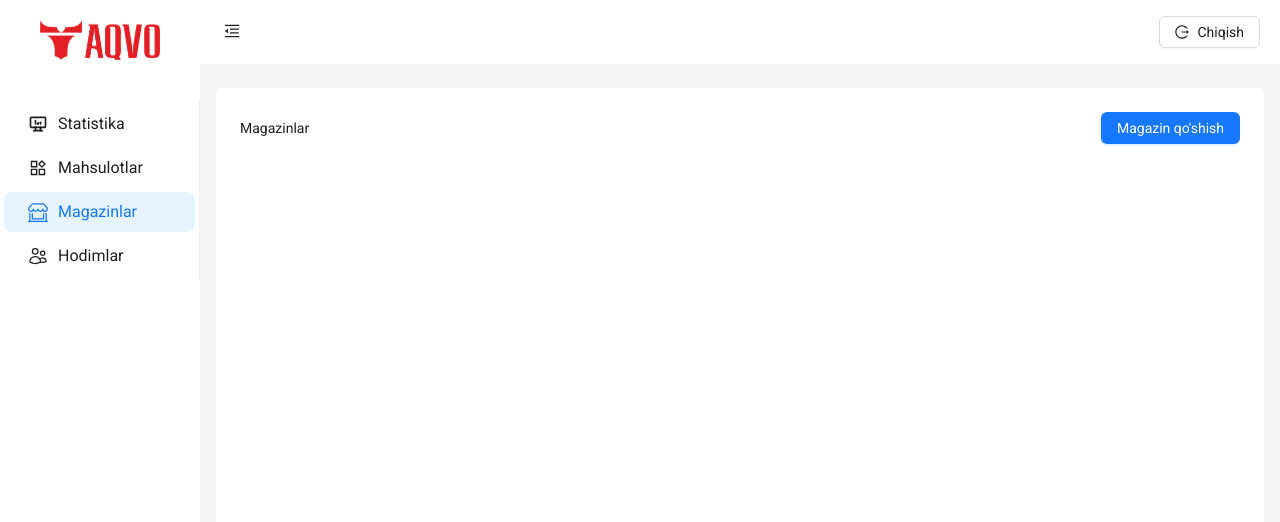
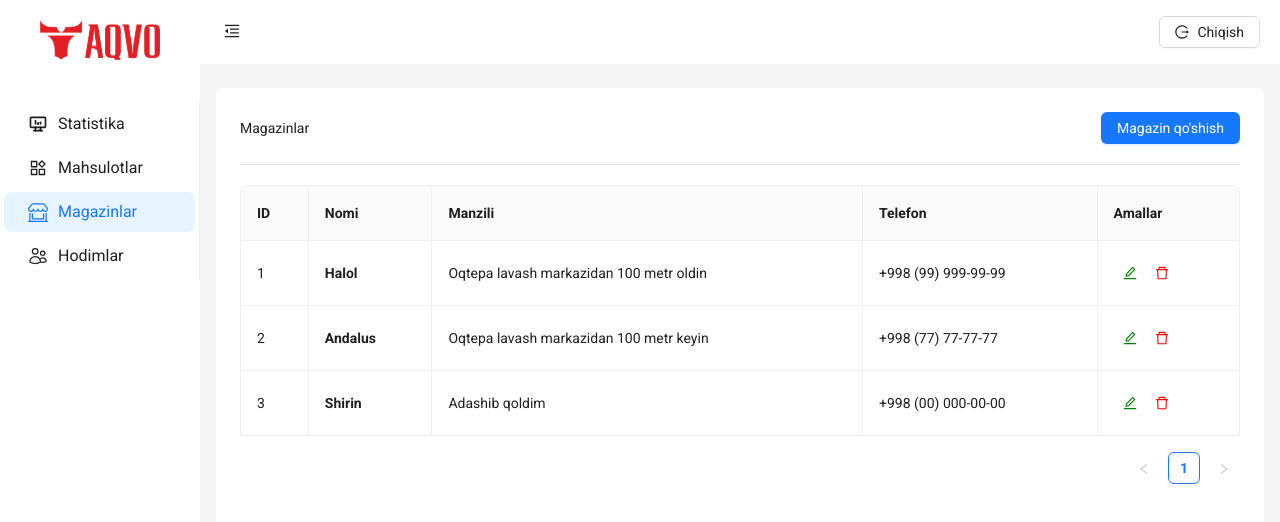
Before and after one commit to ShamsiddinWeb/Sovchilar-Admin, a React (Vite) app: page /shops in a window 1280 px wide. Shown: the top 522 px of the page. Built offline with nearby package versions, Linux system fonts and the light colour scheme.

Commit message:
add shopping table

```diff
--- a/src/pages/shop/Shops.jsx
+++ b/src/pages/shop/Shops.jsx
@@ -1,6 +1,7 @@
 import React, { useState } from 'react'
 import ModalComponent from '../../components/Modal';
 import { Button } from 'antd';
+import ShoppingTable from './components/ShoppingTable';
 
 const Shops = () => {
   const [isModalOpen, setIsModalOpen] = useState(false);
@@ -27,12 +28,14 @@ const Shops = () => {
         <p>This is a dynamic modal content!</p>
         <p>You can pass any React element here as children.</p>
       </ModalComponent>
-      <div className="flex justify-between items-center">
+      <div className="flex justify-between items-center border-b pb-5 mb-5">
         <div>Magazinlar</div>
         <Button type="primary" onClick={showModal}>
           Magazin qo'shish
         </Button>
       </div>
+
+      <ShoppingTable/>
     </div>
   );
 }
--- /dev/null
+++ b/src/pages/shop/components/ShoppingTable.jsx
@@ -0,0 +1,93 @@
+import { Button, Popconfirm, Table } from "antd";
+import "antd/dist/reset.css"; // Ant Design CSS qo'shilganiga ishonch hosil qiling
+import {
+  DeleteOutlined,
+  EditOutlined,
+  QuestionCircleOutlined,
+} from "@ant-design/icons";
+
+const ShoppingTable = () => {
+  const columns = [
+    {
+      title: "ID",
+      dataIndex: "id",
+      key: "id",
+    },
+    {
+      title: "Nomi",
+      dataIndex: "name",
+      key: "name",
+      render: (text) => <strong>{text}</strong>,
+    },
+    {
+      title: "Manzili",
+      dataIndex: "address",
+      key: "address"
+    },
+    {
+      title: "Telefon",
+      dataIndex: "phone",
+      key: "phone"
+    },
+    {
+        title: "Amallar",
+        key: "actions",
+        render: (_, record) => (
+          <div>
+            <Button
+              type="link"
+              icon={<EditOutlined style={{ color: "green" }} />}
+              onClick={() => handleEdit(record)}
+            ></Button>
+
+            <Popconfirm
+              title="Mahsulotni o'chirish"
+              description="Siz ushbu mahsulotni o'chirishga aminmisiz?"
+              icon={
+                <QuestionCircleOutlined
+                  style={{
+                    color: "red",
+                  }}
+                />
+              }
+              onConfirm={() => handleDelete(record?.id)}
+            >
+              <Button
+                type="link"
+                icon={<DeleteOutlined style={{ color: "red" }} />}
+              ></Button>
+            </Popconfirm>
+          </div>
+        ),
+      },
+  ];
+
+  const data = [
+    {
+      id: 1,
+      name: "Halol",
+      phone: "+998 (99) 999-99-99",
+      address: "Oqtepa lavash markazidan 100 metr oldin",
+    },
+    {
+      id: 2,
+      name: "Andalus",
+      phone: "+998 (77) 77-77-77",
+      address: "Oqtepa lavash markazidan 100 metr keyin",
+    },
+    {
+      id: 3,
+      name: "Shirin",
+      phone: "+998 (00) 000-00-00",
+      address: "Adashib qoldim",
+    },
+  ];
+
+  return (
+    <Table columns={columns} dataSource={data} bordered>
+      ShoppingTable
+    </Table>
+  );
+};
+
+export default ShoppingTable;
```
